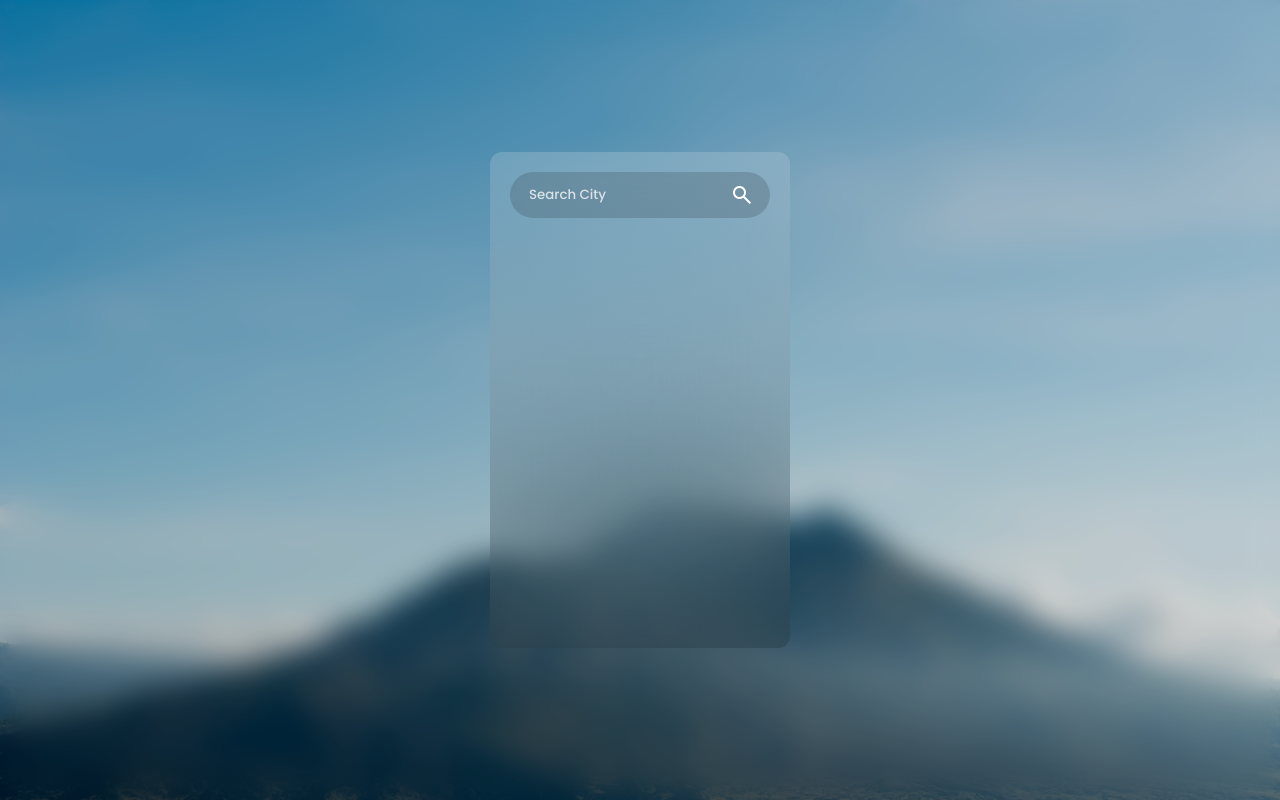
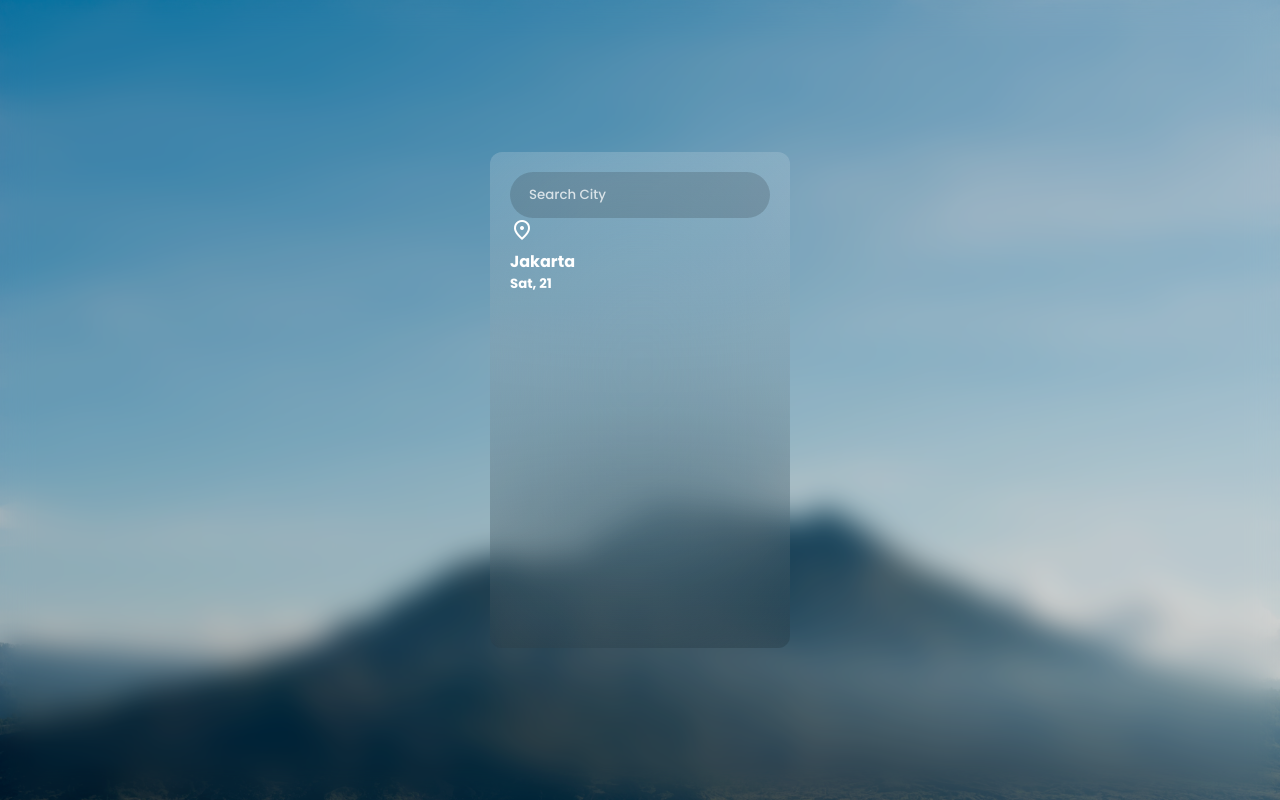
Before and after one commit to Abdul-Samad-Feroz/Weather-Forecast-Website, a plain HTML site: page index.html in a window 1280 px wide. Drawn offline with nearby package versions, Linux system fonts and the light colour scheme.

Commit message:
Location Setting.

```diff
--- a/index.html
+++ b/index.html
@@ -14,15 +14,28 @@
       rel="stylesheet"
       href="https://fonts.googleapis.com/css2?family=Material+Symbols+Outlined:opsz,wght,FILL,GRAD@24,400,0,0&icon_names=search"
     />
+    <link
+      rel="stylesheet"
+      href="https://fonts.googleapis.com/css2?family=Material+Symbols+Outlined:opsz,wght,FILL,GRAD@24,400,0,0&icon_names=location_on"
+    />
   </head>
   <body>
     <main class="main-container">
       <header class="input-container">
         <input class="city-input" placeholder="Search City" type="text" />
         <button class="search-btn">
-          <span class="material-symbols-outlined"> search </span>
+          <span class="material-symbols-outlined"> </span>
         </button>
       </header>
+      <section class="weather-info">
+        <div class="location-date-container">
+          <div class="location">
+            <span class="material-symbols-outlined"> location_on </span>
+            <h4 class="country-txt">Jakarta</h4>
+          </div>
+          <h5 class="current-date-txt">Sat, 21</h5>
+        </div>
+      </section>
     </main>
   </body>
 </html>
--- a/style.css
+++ b/style.css
@@ -75,5 +75,9 @@ body::before {
     cursor: pointer;
 }
 
+/* End Input Container */
 
-/* End Input Container */
+/* Section Weather Info*/
+
+
+/* End Section Weather Info*/
```
